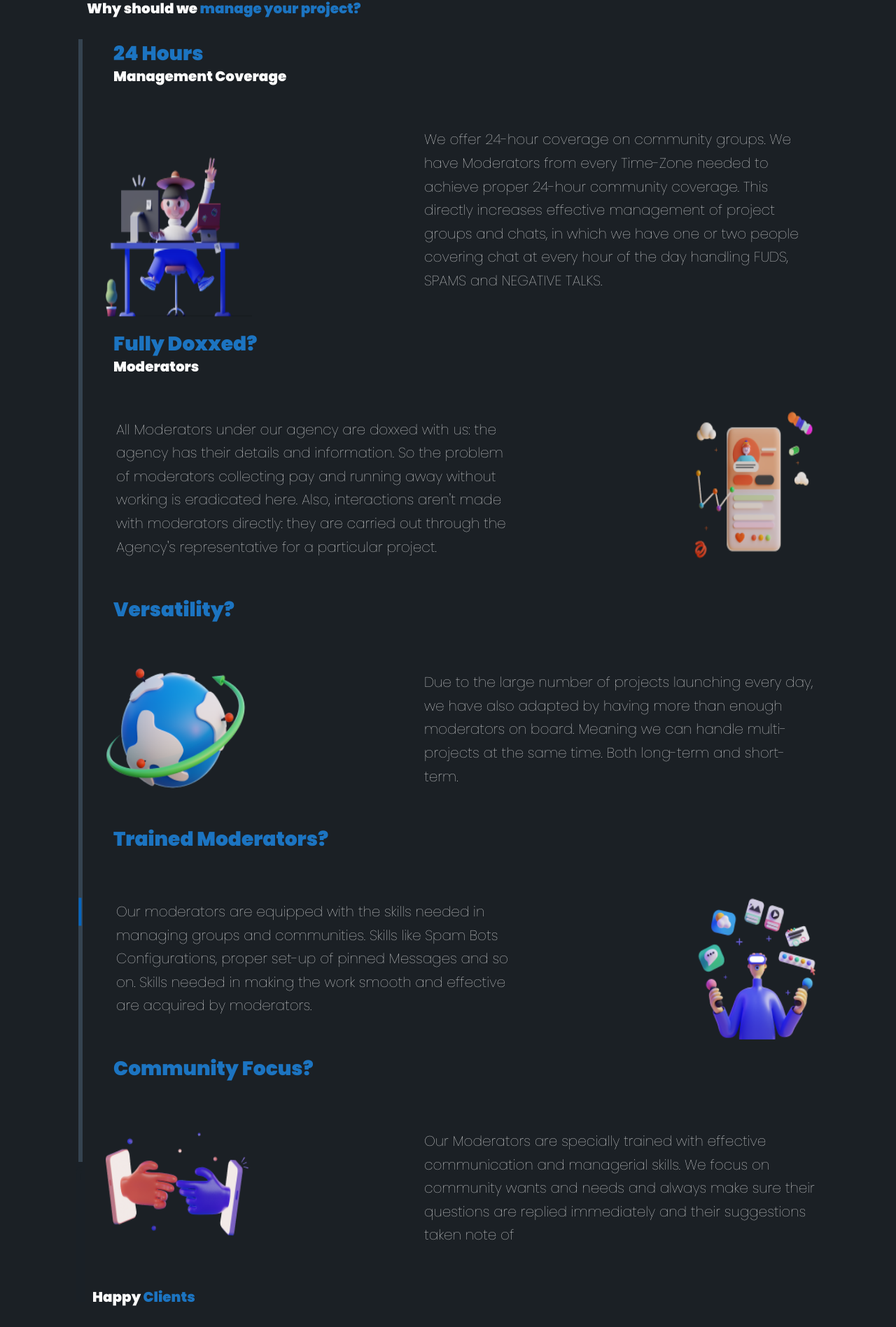
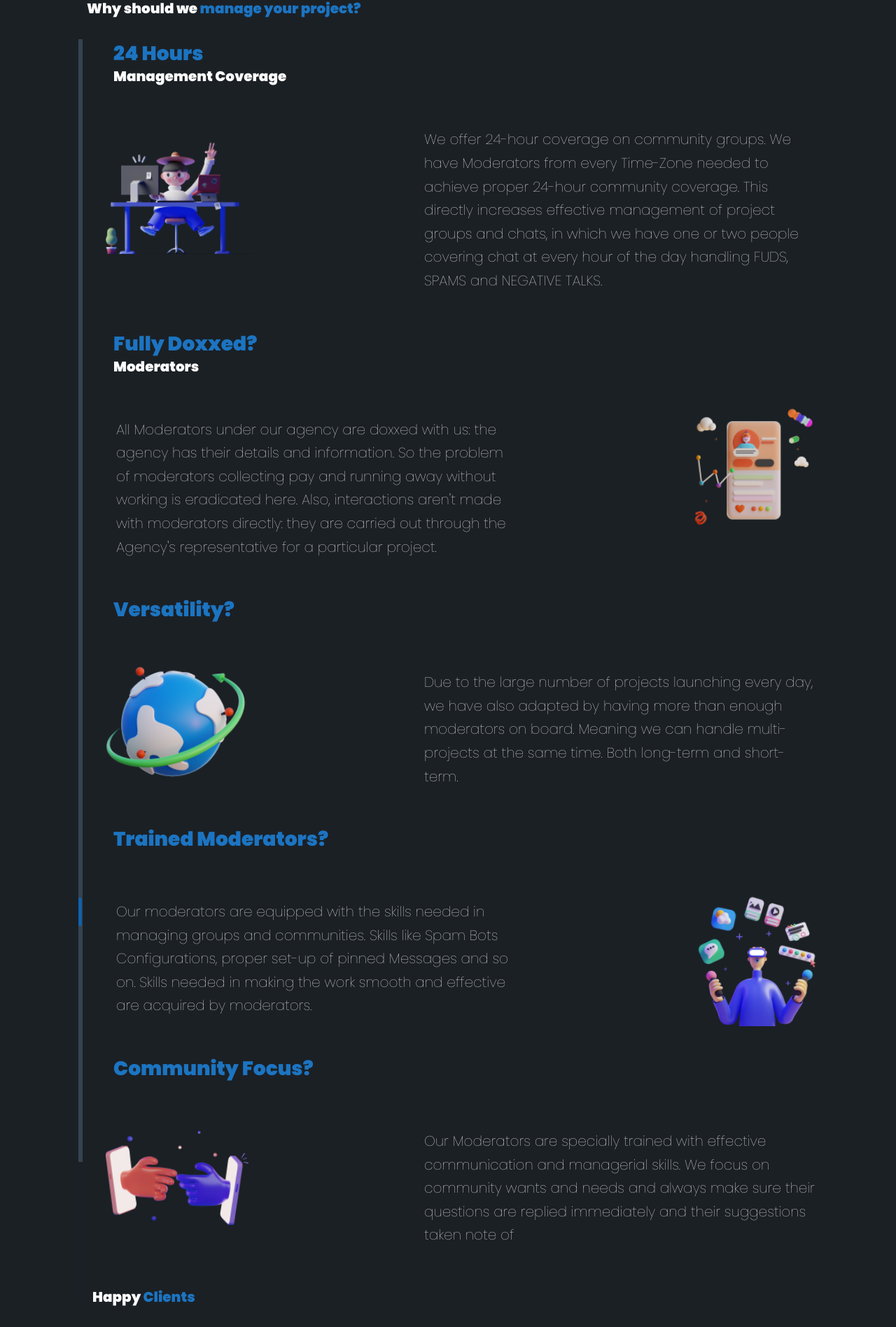
Before and after one commit to marvy-codes/master-neo, a React (Create React App) app: page / in a window 1280 px wide. Shown: the part 2112-4009 px from the top of the page at 70% size. Built offline with nearby package versions, Linux system fonts and the light colour scheme; a web font is replaced by a local one.

Commit message:
changed image aspect ratio

```diff
--- a/src/components/Whycomponent.js
+++ b/src/components/Whycomponent.js
@@ -16,7 +16,9 @@ function Whycomponent() {
                     <h3 className="MNMA">24 Hours</h3>
                     <h5>Management Coverage</h5>
                     <div className="whyflex">
-                        <img src={whylogo1} alt="Management" className="whylogo1" />
+                        <div className="whyimage">
+                            <img src={whylogo1} alt="Management" className="whylogo1" />
+                        </div>
                         <p>
                             We offer 24-hour coverage on community groups. We have Moderators from every Time-Zone needed
                             to achieve proper 24-hour community coverage. This directly increases effective management of
@@ -30,7 +32,9 @@ function Whycomponent() {
                     <h3 className="MNMA">Fully Doxxed?</h3>
                     <h5>Moderators</h5>
                     <div className="whyflex__twist">
-                        <img src={whylogo2} alt="Fully Doxxed" className="whylogo2" />
+                        <div>
+                            <img src={whylogo2} alt="Fully Doxxed" className="whylogo2" />
+                        </div>
                         <p>
                             All Moderators under our agency are doxxed with us: the agency has their details and information. So
                             the problem of moderators collecting pay and running away without working is eradicated here. Also, interactions
@@ -43,7 +47,9 @@ function Whycomponent() {
                 <div className="whycontent">
                     <h3 className="MNMA">Versatility?</h3>
                     <div className="whyflex">
-                        <img src={whylogo3} alt="Versatility" className="whylogo3"/>
+                        <div>
+                            <img src={whylogo3} alt="Versatility" className="whylogo3"/>
+                        </div>
                         <p>
                             Due to the large number of projects launching every day, we have also adapted by having more than enough
                             moderators on board. Meaning we can handle multi-projects at the same time. Both long-term and short-term.
@@ -54,7 +60,9 @@ function Whycomponent() {
                 <div className="whycontent">
                     <h3 className="MNMA">Trained Moderators?</h3>
                     <div className="whyflex__twist">
-                        <img src={whylogo4} alt="Trained Moderators" className="whylogo4" />
+                        <div>
+                            <img src={whylogo4} alt="Trained Moderators" className="whylogo4" />
+                        </div>
                         <p>
                             Our moderators are equipped with the skills needed in managing groups and communities. Skills like Spam Bots Configurations,
                             proper set-up of pinned Messages and so on.
@@ -66,7 +74,9 @@ function Whycomponent() {
                 <div className="whycontent">
                     <h3 className="MNMA">Community Focus?</h3>
                     <div className="whyflex">
-                        <img src={whylogo5} alt="Community Focus" className="whylogo5" />
+                        <div>
+                            <img src={whylogo5} alt="Community Focus" className="whylogo5" />
+                        </div>
                         <p>
                             Our Moderators are specially trained with effective communication and managerial skills. We focus on community wants
                             and needs and always make sure their questions are replied immediately and their suggestions taken note of
--- a/src/css/Whycomponent.css
+++ b/src/css/Whycomponent.css
@@ -143,3 +143,7 @@
         }
     }
 }
+
+.whyimage > img {
+    object-fit: cover;
+}
```
Also changed, not shown: src/App.js (+4 -4 lines).
